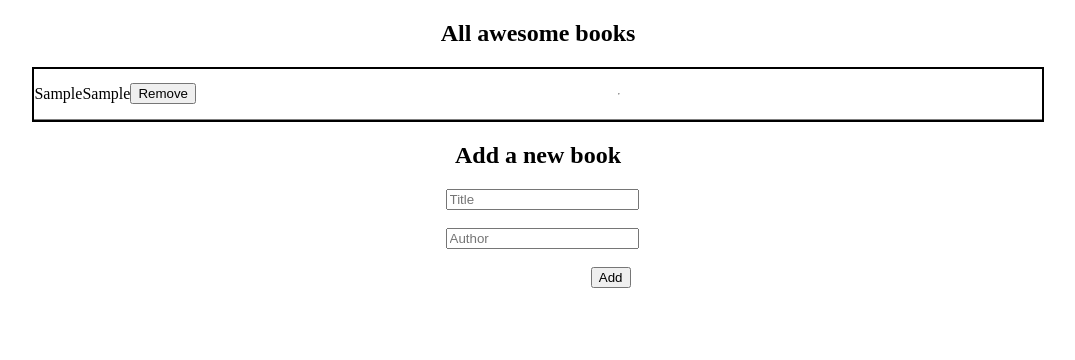
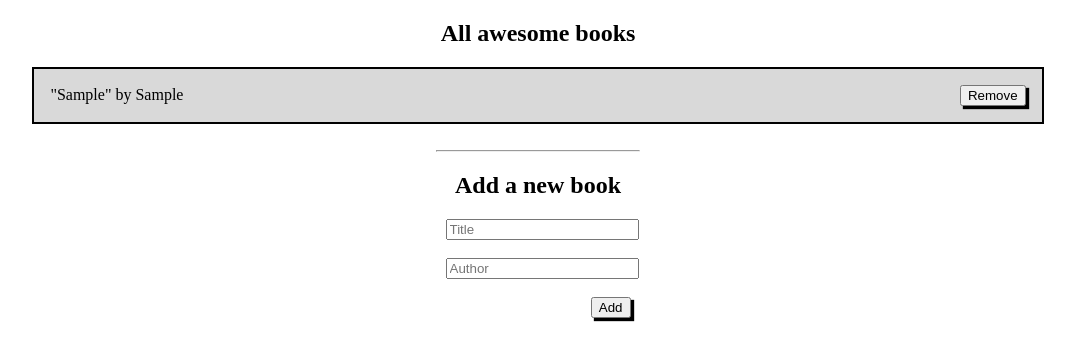
Before and after one commit to SFarida/awesome-books, a website: page index.html in a window 1280 px wide. Both pictures are taken after typing "Sample", "Sample" into the empty fields and a click on the button "Add". Shown: the whole page, without its empty margins (102-1177 px from the left). Drawn offline with Linux system fonts and the light colour scheme.

Commit message:
Add stripe table with style

```diff
--- a/index.css
+++ b/index.css
@@ -1,4 +1,4 @@
-main{
+main {
   margin: auto 10%;
 }
 
@@ -6,13 +6,16 @@ main{
   text-align: center;
 }
 
-
 #book_add {
   display: flex;
   justify-content: center;
 }
 
-#form >input {
+button {
+  box-shadow: 3px 3px 1px black;
+}
+
+#form > input {
   width: 100%;
 }
 
@@ -21,7 +24,7 @@ main{
 }
 
 #books_list {
-    border: solid 2px black ;
+  border: solid 2px black;
 }
 
 #books_list > button {
@@ -29,11 +32,25 @@ main{
   width: 104px;
 }
 
-.book_article {
-    min-width: 100%;
-    display: flex;
-    flex-direction: row;
-    justify-content: space-between;
-    align-items: center;
-    border-bottom: solid 1px grey;
+table {
+  border-collapse: collapse;
+  width: 100%;
 }
+
+tr:nth-child(odd) {
+  background-color: #d9d9d9;
+}
+
+th,
+td {
+  text-align: left;
+  padding: 16px;
+}
+
+.button-row {
+  text-align: right;
+}
+
+.separator {
+  width: 20%;
+}
--- a/index.html
+++ b/index.html
@@ -9,18 +9,19 @@
 </head>
 <body>
     <main>
-        <header>
-
-        </header>
+        <header></header>
         <section>
             <div class="header_books">
                 <h1>All awesome books</h1>
             </div>
+            <table>
+                <tbody id="books_list">
 
-            <div id="books_list">
-
-            </div>
+                </tbody>
+                </table>
         </section id="books_add">
+        <br>
+        <hr class="separator">
         <section>
             <div class="header_books">
                 <h1>Add a new book</h1>
@@ -34,9 +35,6 @@
             </div>
         </section>
     </main>
-
-
-
     <script src="index.js"></script>
 </body>
 </html>
--- a/index.js
+++ b/index.js
@@ -1,11 +1,14 @@
 /* eslint-disable no-unused-vars */
+/* eslint no-global-assign: "error" */
+/* global loadBooksLocalStorage:writable */
+
 let books;
 const bookList = document.getElementById('books_list');
 
 class Book {
-
-  constructor(books) {
-    this.books = books;
+  constructor(title, author) {
+    this.title = title;
+    this.author = author;
   }
 
   removeBook = (title) => {
@@ -16,11 +19,9 @@ class Book {
 
   validateForm(e) {
     e.preventDefault();
-    const title = document.getElementById('title').value;
-    const author = document.getElementById('author').value;
     const bookObj = {
-      title,
-      author,
+      title: this.title.value,
+      author: this.author.value,
     };
     books.push(bookObj);
     document.getElementById('form').reset();
@@ -29,29 +30,32 @@ class Book {
   }
 }
 
-const bookObj = new Book(books)
+const bookTitle = document.getElementById('title').value;
+const bookAuthor = document.getElementById('author').value;
+const bookObj = new Book(bookTitle, bookAuthor);
 
 loadBooksLocalStorage = () => {
   const container = bookList;
   container.replaceChildren();
   for (let i = 0; i < books.length; i += 1) {
     // Creating the paragraphs
-    let articleBook = document.createElement('article')
-    articleBook.classList.add("book_article")
-    const title = document.createElement('p');
-    const author = document.createElement('p');
-    const hr = document.createElement('hr');
+    const tableRow = document.createElement('tr');
+    const title = document.createElement('td');
+    const buttonTd = document.createElement('td');
     const button = document.createElement('button');
 
     // Creating text nodes
-    const titleText = document.createTextNode(books[i].title);
-    const authorText = document.createTextNode(books[i].author);
+    const rowText = document.createTextNode(`"${books[i].title}" by ${books[i].author}`);
     const buttonText = document.createTextNode('Remove');
 
     // Append text to nodes
-    title.appendChild(titleText);
-    author.appendChild(authorText);
+    title.appendChild(rowText);
     button.appendChild(buttonText);
+    buttonTd.appendChild(button);
+    tableRow.appendChild(title);
+    tableRow.appendChild(buttonTd);
+
+    buttonTd.setAttribute('class', 'button-row');
 
     const bookTitle = books[i].title;
 
@@ -60,10 +64,7 @@ loadBooksLocalStorage = () => {
         bookObj.removeBook(bookTitle);
       });
 
-    container.appendChild(articleBook).appendChild(title);
-    container.appendChild(articleBook).appendChild(author);
-    container.appendChild(articleBook).appendChild(button);
-    container.appendChild(articleBook).appendChild(hr);
+    container.appendChild(tableRow);
   }
 };
 
```
Lines whose indentation alone changed are shown as unchanged.
